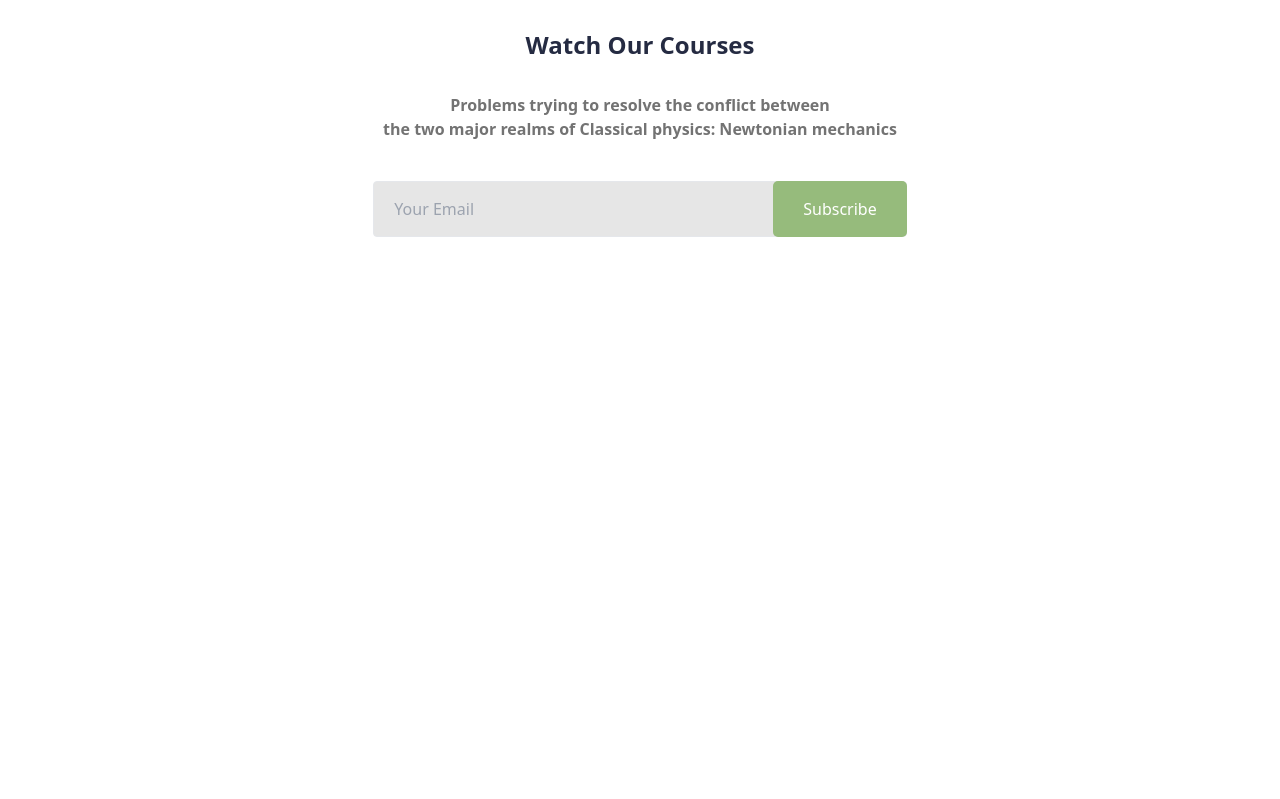
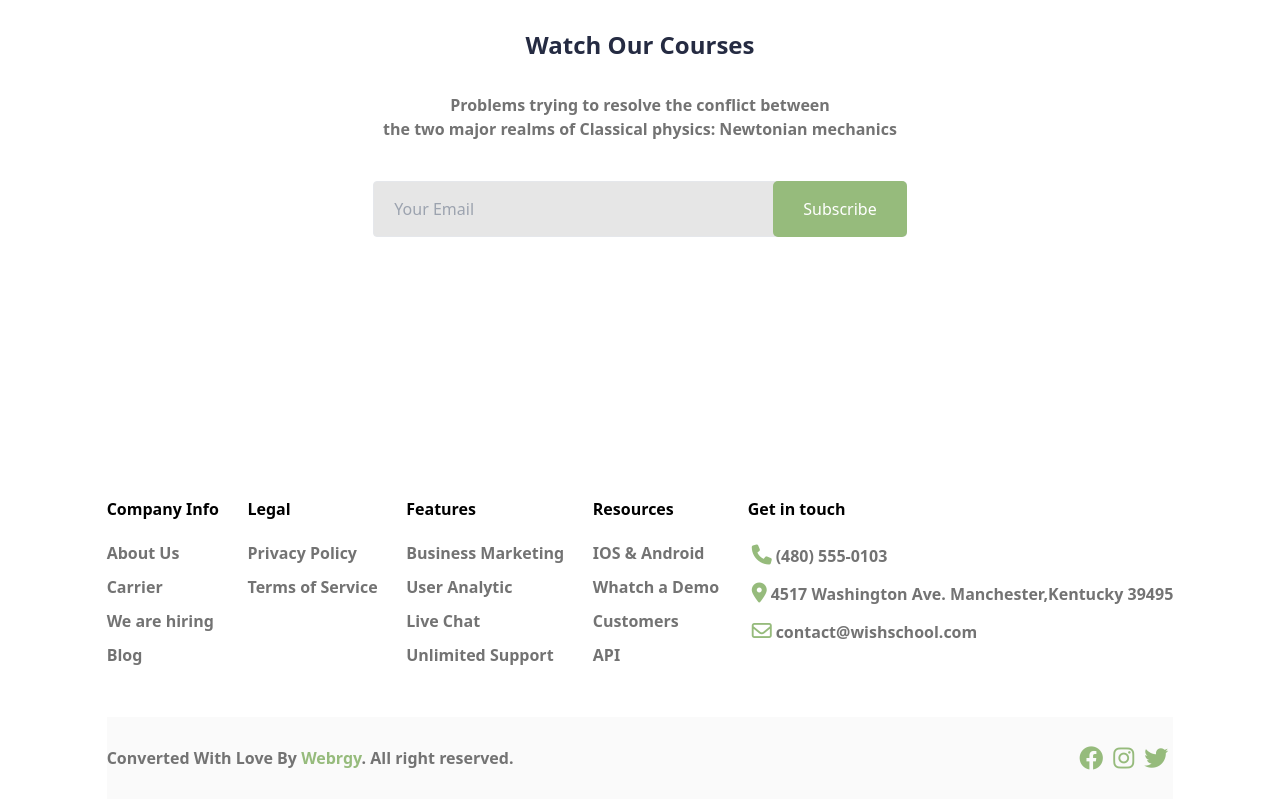
Before and after one commit to Webrgy/wish-school, a plain HTML site: page index.html in a window 1280 px wide. Shown: the part 6063-6862 px from the top of the page. Before the commit the page ends 6420 px from the top, so only its background shows below. Drawn offline with nearby package versions, Linux system fonts and the light colour scheme.

Commit message:
feat: footer

```diff
--- a/assets/CSS/global.css
+++ b/assets/CSS/global.css
@@ -79,7 +79,7 @@ section {
     color: var(--primary-color);
     border: solid 2px var(--primary-color);
 }
-section.hero, .nav-bar, .about-us-cards {
+section.hero, .nav-bar, .about-us-cards, .copyrights {
     background-color: var(--light-gray-1);
 }
 section.courses {
@@ -98,3 +98,6 @@ input {
 input:active , input:focus {
     outline: none;
 }
+footer {
+    padding-top: 80px;
+}
--- a/assets/CSS/style.css
+++ b/assets/CSS/style.css
@@ -94,3 +94,10 @@
 .team-card-footer ul li {
     cursor: pointer;
 }
+.footer .footer-content .flex .col ul li {
+    margin: 10px 0;
+}
+.social-media-icons li {
+    margin: 5px;
+    cursor: pointer;
+}
--- a/index.html
+++ b/index.html
@@ -37,7 +37,7 @@
             <div class="hero-content w-10/12 mx-auto flex flex-col lg:flex-row justify-between items-start">
                 <div class="text-box w-full lg:w-5/12">
                     <h5 class="text-primary text-xl block mb-20">Join Us</h5>
-                    <h1 class="headline text-6xl lg:text-7xl text my-10">25K+ STUDENTS <br> TRUST US</h1>
+                    <h1 class="headline text-5xl lg:text-7xl text my-10">25K+ STUDENTS <br> TRUST US</h1>
                     <h4 class="sub-headline text-secondary text-2xl lg:text-3xl mb-10">
                         Every day brings with it a fresh set of learning possibilities
                     </h4>
@@ -476,6 +476,66 @@
                 </div>
             </div>
         </section>
+        <footer class="footer">
+            <div class="footer-content mx-auto w-10/12">
+                <div class="flex justify-between items-start flex-col md:flex-row my-10">
+                    <div class="col text-left">
+                        <h4 class="headline my-5">Company Info</h4>
+                        <ul class="text-secondary font-bold">
+                            <li><a href="">About Us</a></li>
+                            <li><a href="">Carrier</a></li>
+                            <li><a href="">We are hiring</a></li>
+                            <li><a href="">Blog</a></li>
+                        </ul>
+                    </div>
+                    <div class="col text-left">
+                        <h4 class="headline my-5">Legal</h4>
+                        <ul class="text-secondary font-bold">
+                            <li><a href="">Privacy Policy</a></li>
+                            <li><a href="">Terms of Service</a></li>
+                        </ul>
+                    </div>
+                    <div class="col text-left">
+                        <h4 class="headline my-5">Features</h4>
+                        <ul class="text-secondary font-bold">
+                            <li><a href="">Business Marketing</a></li>
+                            <li><a href="">User Analytic</a></li>
+                            <li><a href="">Live Chat</a></li>
+                            <li><a href="">Unlimited Support</a></li>
+                        </ul>
+                    </div>
+                    <div class="col text-left">
+                        <h4 class="headline my-5">Resources</h4>
+                        <ul class="text-secondary font-bold">
+                            <li><a href="">IOS & Android</a></li>
+                            <li><a href="">Whatch a Demo</a></li>
+                            <li><a href="">Customers</a></li>
+                            <li><a href="">API</a></li>
+                        </ul>
+                    </div>
+                    <div class="col text-left">
+                        <h4 class="headline my-5">Get in touch</h4>
+                        <ul class="text-secondary font-bold">
+                            <li><a href="" ><i class="fa-solid fa-phone text-primary mx-1 text-xl"></i>(480) 555-0103</a></li>
+                            <li><a href="" ><i class="fa-solid fa-location-dot text-primary mx-1 text-xl"></i>4517 Washington Ave. Manchester,Kentucky 39495</a></li>
+                            <li><a href="" ><i class="fa-regular fa-envelope text-primary mx-1 text-xl"></i>contact@wishschool.com</a></li>
+                        </ul>
+                    </div>
+                </div>
+                <div class="copyrights w-full">
+                    <div class="flex justify-between items-center py-5">
+                        <p class="text-secondary font-bold">
+                            Converted With Love By <span class="text-primary"><a href="https://webrgy.com/" target="_blank">Webrgy</a></span>. All right reserved.
+                        </p>
+                        <ul class="social-media-icons flex text-primary text-2xl">
+                            <li><i class="fa-brands fa-facebook"></i></li>
+                            <li><i class="fa-brands fa-instagram"></i></li>
+                            <li><i class="fa-brands fa-twitter"></i></li>
+                        </ul>
+                    </div>
+                </div>
+            </div>
+        </footer>
     </main>
 </body>
 </html>
```
